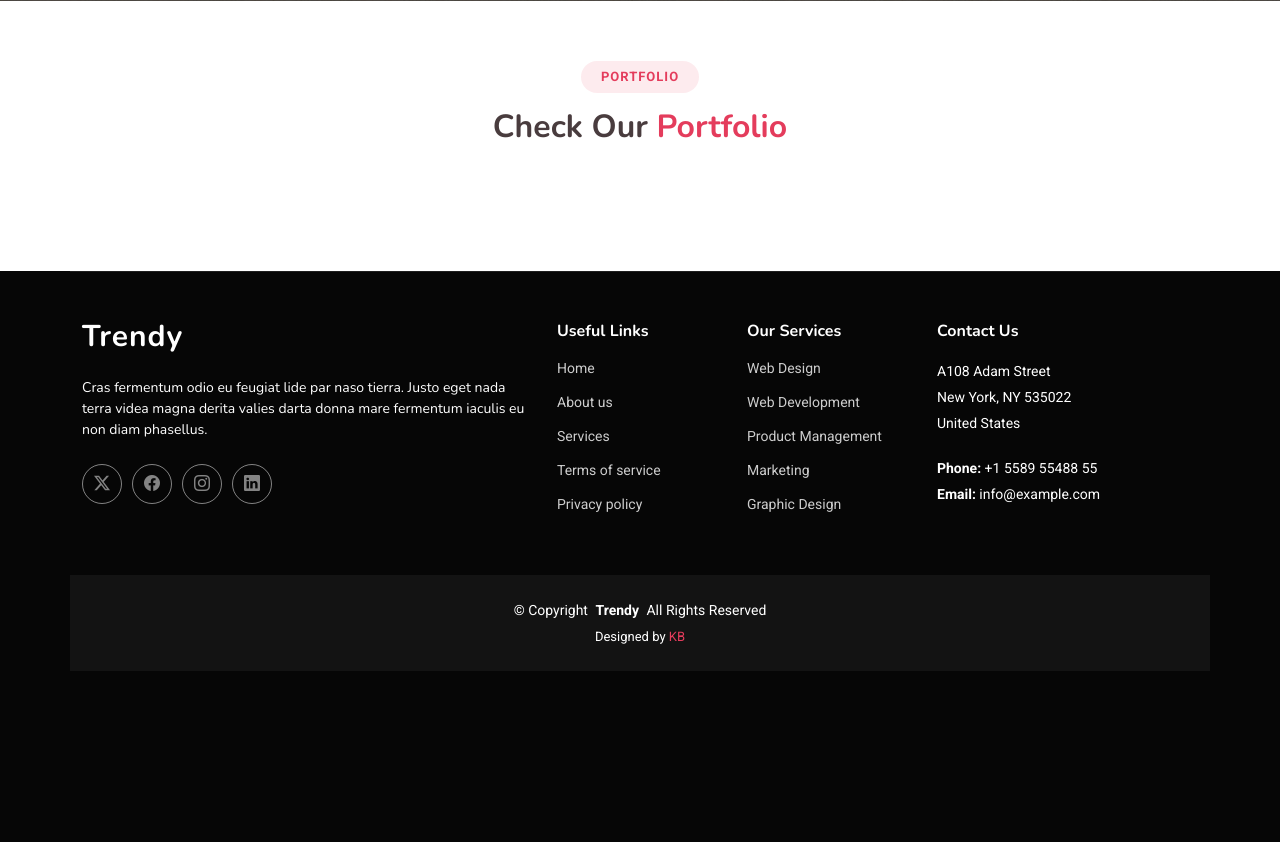
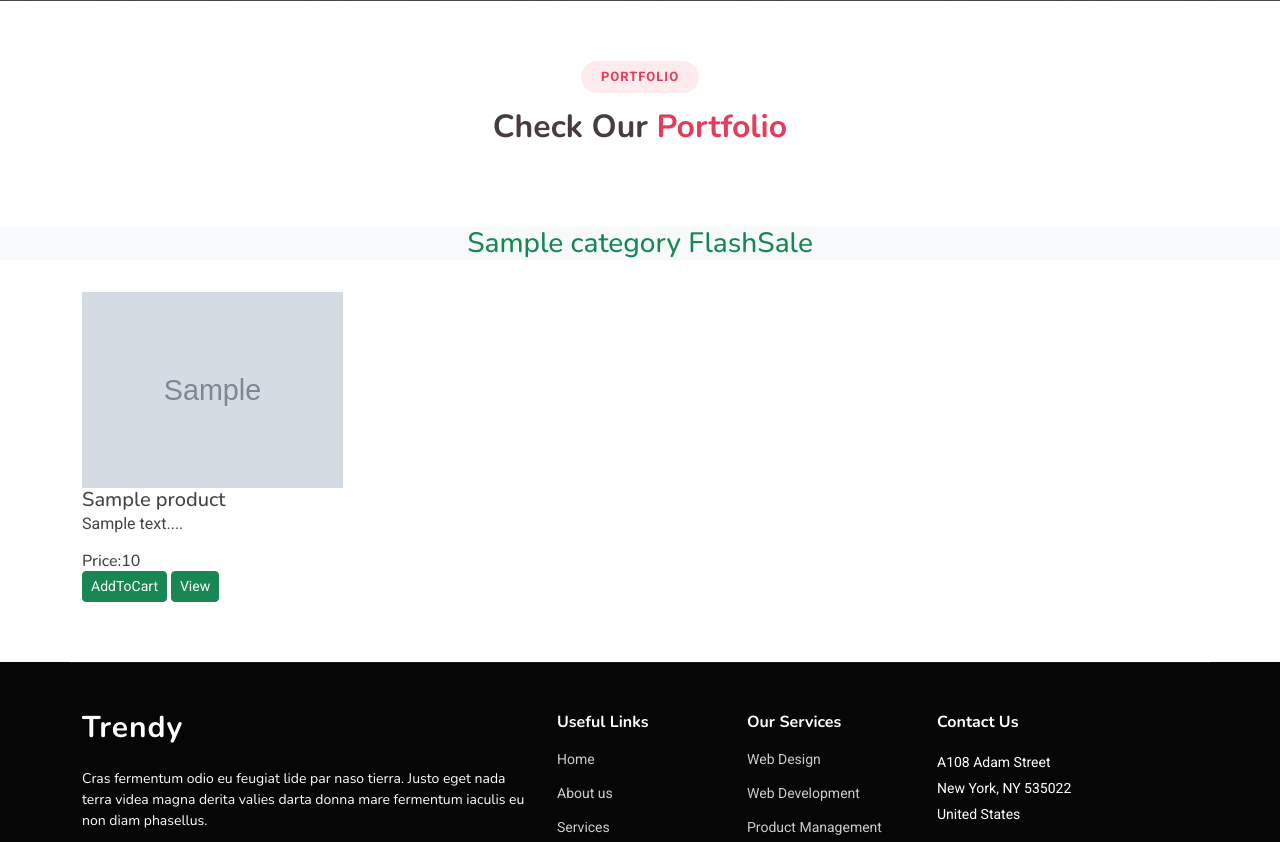
Before and after one commit to Kaustubh310/Ecommerce-shoppingcart, a Django app: template ecomm/templates/index.html in a window 1280 px wide. Shown: the part 719-1561 px from the top of the page. Before the commit the page ends 1390 px from the top, so only its background shows below. Run offline with Django 5.2, Linux system fonts and the light colour scheme; the template is opened without the code that fills it: most values are stand-ins (such as "Sample title", 1, 10 or a date in 2020); grey boxes marked "Sample" are stand-in pictures; some libraries are stand-ins or nearby versions.

Commit message:
products fetch

```diff
--- a/ecomm/templates/index.html
+++ b/ecomm/templates/index.html
@@ -5,7 +5,7 @@
 <h1>Welcome to Pablo Sale's Website</h1>
 {% endblock content %}
 {% block body %}
-
+{% load static %}
   <!-- Portfolio Section -->
   <section id="portfolio" class="portfolio section">
     {% for message in messages %}
@@ -20,8 +20,30 @@
       <p><span>Check Our</span> <span class="description-title">Portfolio</span></p>
     </div><!-- End Section Title -->
 
+    {% for product, range, nSlides in allProds  %}
 
-    </div>
+    <h3 class="my-3 text-center text-success bg-light"> {{product.0.category}} FlashSale</h3>
+    <div class="container">
+      <div class ="row">
+
+    {% for i in product %}
+        <div class="col-md-3 mt-3">
+
+          <img src='/media/{{i.image}}' class="card-img-top" alt="not found">
+                                    <div class = "card-body">
+                                        <h5 class = "card-title" id="namepr{{i.id}}">{{i.product_name}}</h5>
+                                          <p class="card-text">{{i.desc|slice:"0:53"}}...</p>
+                                        <h6 class="card-title">Price:<span id="pricepr{{i.id}}">{{i.price}}</span></h6>
+                                        <span id="divpr{{i.id}}" class="divpr">
+
+                                          <button id="pr{{i.id}}" class="btn btn-success btn-sm mt-0">AddToCart</button>
+                                        </span>
+                                        <a href="/media/{{i.image}}"> <button class="btn btn-success btn-sm mt-0">View</button></a>
+        </div>
+
+    {% endfor %}
+    {% endfor %}
+    </h3>
 
   </section><!-- /Portfolio Section -->
 
```
Also changed, not shown: ecomm/products/views.py (+15 -2 lines).
